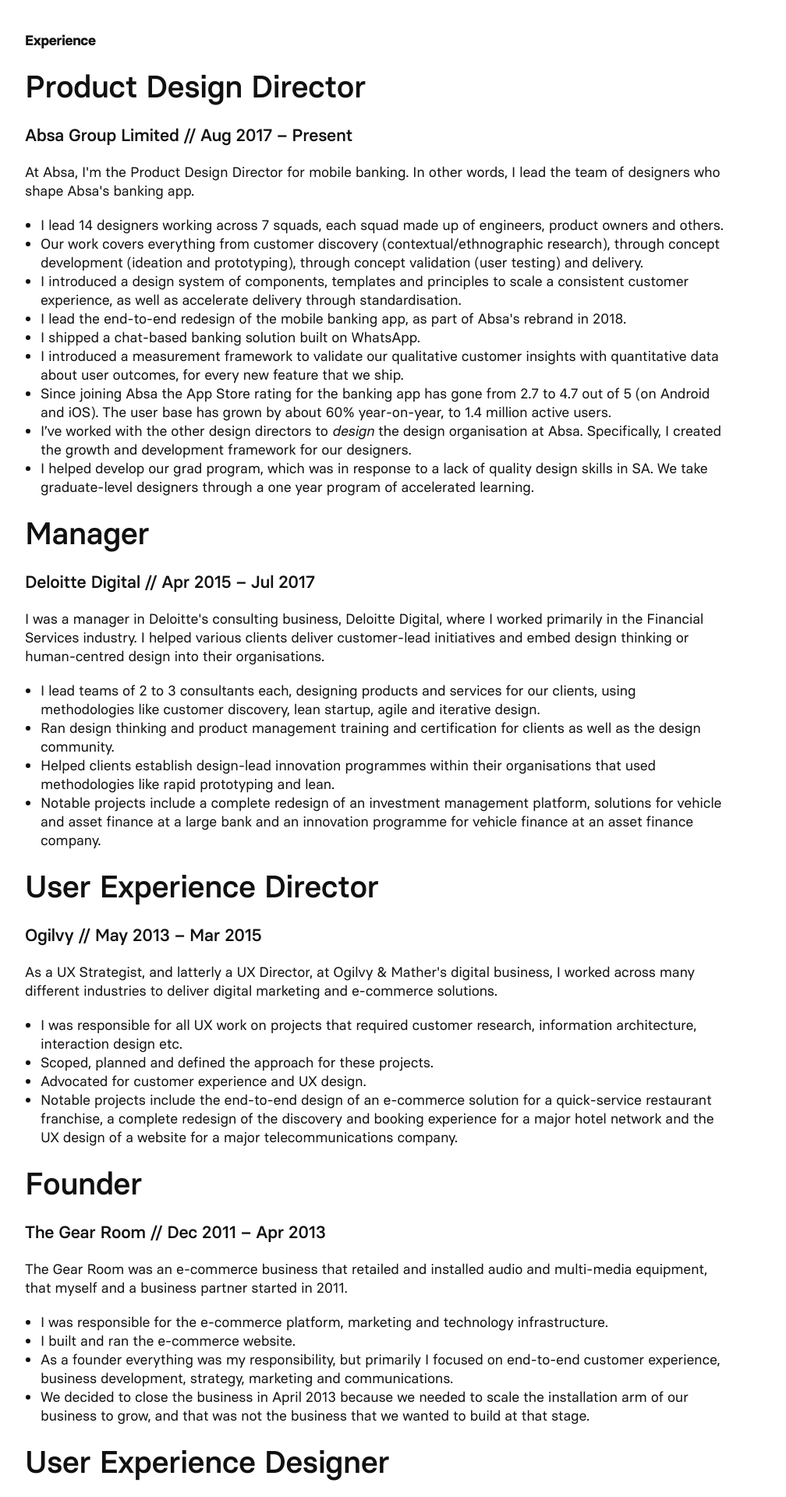
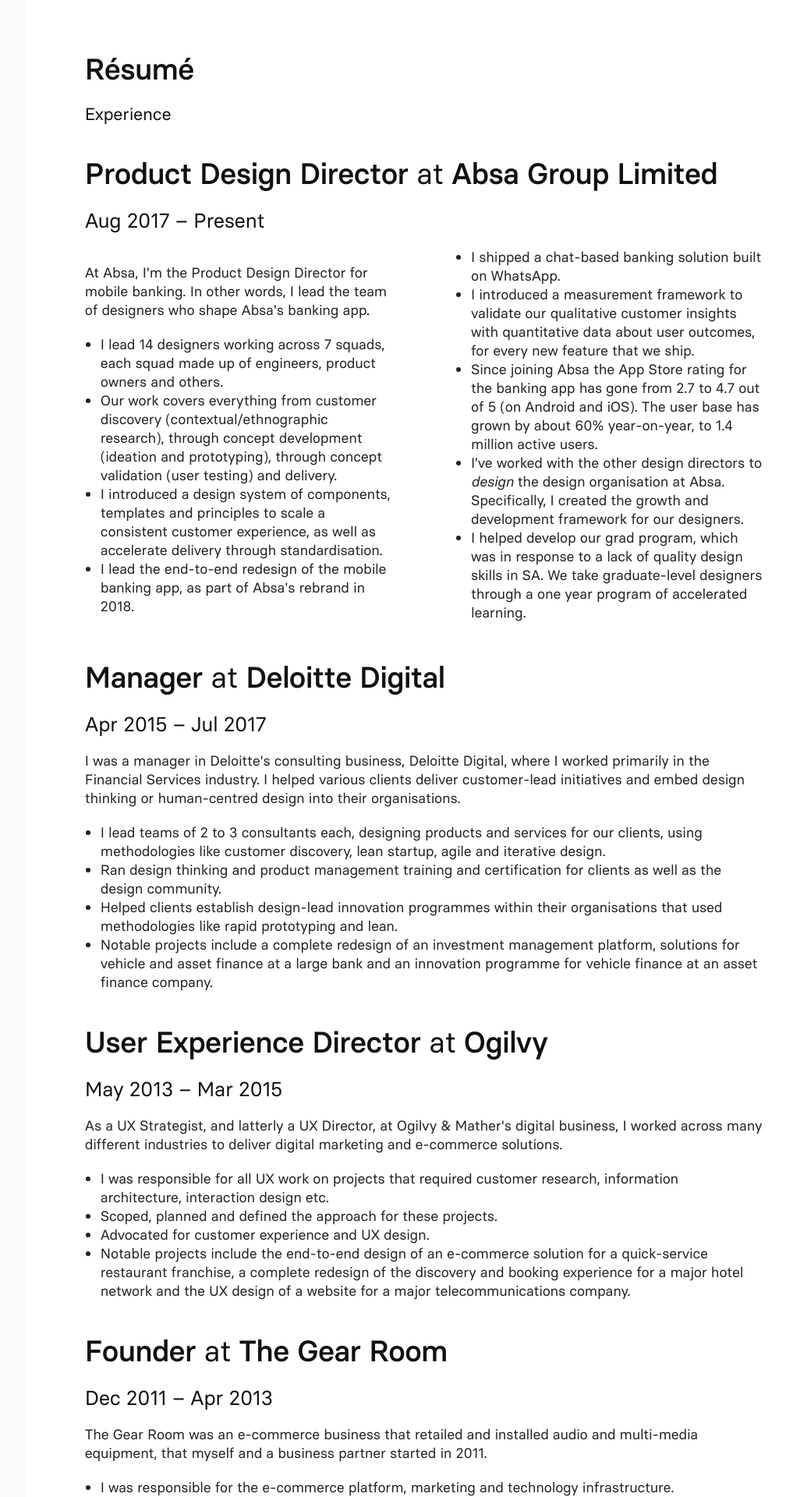
Before and after one commit to stuartwiener/stuartwiener.github.io, a Jekyll site: the page built from experience.html, in a window 1280 px wide. Shown: the top 1920 px of the page at 78% size, without its empty margins (96-1104 px from the left). Built offline with Jekyll 4.4.1, drawn with Linux system fonts in a browser that asks for light colours; some of the changed text lies outside the part shown.

Commit message:
restructure

```diff
--- a/_layouts/default.html
+++ b/_layouts/default.html
@@ -6,7 +6,7 @@
     <meta http-equiv="X-UA-Compatible" content="IE=edge">
     <meta name="viewport" content="width=device-width, initial-scale=1">
 
-    <title>{% if page.title %}{{ page.title | escape }}{% else %}{{ site.title | escape }}{% endif %}</title>
+    <title>{{ site.title | escape }} {% if page.title %} — {{ page.title | escape }}{% endif %}</title>
     <meta name="description" content="{% if page.excerpt %}{{ page.excerpt | strip_html | strip_newlines | truncate: 160 }}{% else %}{{ site.description }}{% endif %}">
 
     <link rel="stylesheet" href="{{ "/css/main.css" | prepend: site.baseurl }}">
@@ -17,7 +17,9 @@
   <body>
 
     <div class="site">
-          {{ content }}
+
+      {{ content }}
+
     </div>
 
     <script>
--- a/_sass/_layout.scss
+++ b/_sass/_layout.scss
@@ -1,16 +1,24 @@
+html, body {
+  background: var(--background);
+}
 .site {
-  margin: 40px 20px;
+  margin: 0;
+  padding: 40px 20px 40px 20px;
+  min-height: 100vh;
+  box-sizing: border-box;
+  background: var(--elevated-bg);
 }
-header {
-  margin-top: 10vw;
-}
+
 @media screen and (min-width: 720px) {
   .site {
-    margin: 40px 10vw 40px 10vw;
+    margin: 0 4vw;
+    padding: 4vw 4vw 40px 4vw;
   }
 }
-@media screen and (min-width: 960px) {
+@media screen and (min-width: 1280px) {
   .site {
-    margin: 40px 20vw 40px 10vw;
+    margin: 0 10vw;
+    padding: 5vw 6vw 40px 6vw;
+    max-width: 1440px;
   }
 }
--- a/_sass/_typography.scss
+++ b/_sass/_typography.scss
@@ -3,11 +3,11 @@
  */
 
 html {
-  font-family: var(--sans-serif);
-  font-size: var(--size-4);
-  line-height: var(--lineheight-4);
+  font-family: 'basiersquare', sans-serif;
+  font-size: 18px;
+  line-height: 24px;
   font-weight: 400;
-  color: var(--foreground);
+  color: var(--secondary);
   -webkit-text-size-adjust: 100%;
 }
 
@@ -16,39 +16,44 @@
 }
 
 ::-moz-selection {
-  color: var(--background);
+  color: var(--primary);
   background: var(--color-1);
+  text-shadow: none;
 }
 ::selection {
-  color: var(--background);
+  color: var(--primary);
   background: var(--color-1);
+  text-shadow: none;
 }
 a {
-  color: var(--foreground);
-  text-decoration: underline;
-  position: relative;
-  text-decoration-color: var(--color-1);
+  color: var(--color-1);
+  text-decoration: none;
+  background-size: 1px 1em;
+  box-shadow:
+    inset 0 -0.16em var(--background),
+    inset 0 -0.2em var(--color-1);
+  display: inline;
+  text-shadow:
+    -2px -2px var(--background),
+    -2px 2px var(--background),
+    2px -2px var(--background),
+    2px 2px var(--background);
   cursor: pointer;
 }
 a:hover {
-  color: var(--color-1);
+  color: var(--primary);
+  box-shadow:
+    inset 0 -0.16em var(--background),
+    inset 0 -0.2em var(--primary);
 }
 strong {
   font-weight: 700;
 }
 
 p {
-  font-size: var(--size-4);
-  line-height: var(--lineheight-4);
-  letter-spacing: var(--letterspacing-4);
-  margin: 20px 0;
-  font-weight: 400;
-}
-ol, ul {
-  font-size: var(--size-4);
-  line-height: var(--lineheight-4);
-  letter-spacing: var(--letterspacing-4);
-  padding: 0 0 0 20px;
+  font-size: 18px;
+  line-height: 24px;
+  letter-spacing: -0.01em;
   margin: 20px 0;
 }
 img {
@@ -57,119 +62,79 @@
   margin: 0;
   padding: 0;
 }
-
-h1 {
-  font-size: var(--size-2);
-  line-height: var(--lineheight-2);
-  letter-spacing: var(--letterspacing-2);
+ol, ul {
+  font-size: 18px;
+  line-height: 24px;
+  letter-spacing: -0.01em;
+  padding: 0 0 0 20px;
   margin: 20px 0;
-  font-weight: 500;
-  color: var(--foreground);
 }
 
-h2 {
-  font-size: var(--size-3);
-  line-height: var(--lineheight-3);
-  letter-spacing: var(--letterspacing-3);
-  margin: 20px 0;
-  font-weight: 500;
-  color: var(--foreground);
+.content {
+  column-count: 2;
+  column-gap: 80px;
 }
 
-h3 {
-  font-size: var(--size-4);
-  line-height: var(--lineheight-4);
-  letter-spacing: var(--letterspacing-4);
+.title, h1 {
+  font-size: 38px;
+  line-height: 50px;
+  letter-spacing: -0.015em;
+  font-weight: 500;
+  margin: 40px 0 20px;
+  color: var(--primary);
+}
+
+.heading, h2 {
+  font-size: 26px;
+  line-height: 30px;
+  letter-spacing: -0.015em;
+  font-weight: 400;
   margin: 20px 0;
-  font-weight: 700;
-  color: var(--foreground);
+  color: var(--primary);
+}
+
+.subheading, h3 {
+  font-size: 22px;
+  line-height: 24px;
+  letter-spacing: -0.01em;
+  font-weight: 400;
+  margin: 20px 0;
+  color: var(--primary);
+}
+
+.dim {
+  font-weight: 400;
 }
 
 blockquote {
-  font-size: var(--size-4);
-  line-height: var(--lineheight-4);
-  letter-spacing: var(--letterspacing-4);
+  font-size: 18px;
+  line-height: 24px;
+  letter-spacing: -0.01em;
   padding: 0;
   margin: 20px 0;
-  font-style: italic;
 }
 
 header {
   h1, p{
     display: inline;
-    font-size: var(--size-2);
-    line-height: var(--lineheight-2);
-    letter-spacing: var(--letterspacing-2);
+    font-size: 38px;
+    line-height: 50px;
+    letter-spacing: -0.015em;
     font-weight: 500;
+    color: var(--primary);
   }
   img {
     display: block;
-    height: 80px;
+    height: 110px;
     border-radius: 50%;
-    margin-bottom: 20px;
+    margin-bottom: 40px;
   }
 }
 
 @media screen and (min-width: 960px) {
 
-  html {
-    font-size: var(--size-3);
-    line-height: var(--lineheight-3);
-  }
+}
 
-  p {
-    font-size: var(--size-3);
-    line-height: var(--lineheight-3);
-    letter-spacing: var(--letterspacing-3);
-    margin: 20px 0;
-  }
-  ol, ul {
-    font-size: var(--size-3);
-    line-height: var(--lineheight-3);
-    letter-spacing: var(--letterspacing-3);
-    padding: 0 0 0 20px;
-    margin: 20px 0;
-  }
+@media screen and (min-width: 1280px) {
 
-  h1 {
-    font-size: var(--size-1);
-    line-height: var(--lineheight-1);
-    letter-spacing: var(--letterspacing-1);
-    margin: 20px 0;
-  }
-
-  h2 {
-    font-size: var(--size-2);
-    line-height: var(--lineheight-2);
-    letter-spacing: var(--letterspacing-2);
-    margin: 20px 0;
-  }
-
-  h3 {
-    font-size: var(--size-3);
-    line-height: var(--lineheight-3);
-    letter-spacing: var(--letterspacing-3);
-    margin: 20px 0;
-  }
-
-  blockquote {
-    font-size: var(--size-3);
-    line-height: var(--lineheight-3);
-    letter-spacing: var(--letterspacing-3);
-    padding: 0;
-    margin: 20px 0;
-  }
-
-  header {
-    h1, p{
-      font-size: var(--size-1);
-      line-height: var(--lineheight-1);
-      letter-spacing: var(--letterspacing-1);
-    }
-    img {
-      height: 110px;
-      vertical-align: bottom;
-      margin-bottom: 20px;
-    }
-  }
 }
--- a/css/main.scss
+++ b/css/main.scss
@@ -64,31 +64,14 @@
   font-style: italic;
 }
 
-:root {
-  --background: #FBFCFC;
-  --foreground: #111111;
-  --color-1: #D11600;
-  --color-2: #E6CBC8;
-
-  --size-1: 40px;
-  --size-2: 22px;
-  --size-3: 18px;
-  --size-4: 16px;
-
-  --lineheight-1: 55px;
-  --lineheight-2: 30px;
-  --lineheight-3: 24px;
-  --lineheight-4: 22px;
-
-  --letterspacing-1: -0.015em;
-  --letterspacing-2: -0.015em;
-  --letterspacing-3: -0.015em;
-  --letterspacing-4: -0.01em;
-
-  --sans-serif: 'basiersquare', sans-serif;
-
-  background: var(--background-1-color);
-}
+  :root {
+    --background: #FAFAFA;
+    --elevated-bg: #FFFFFF;
+    --primary: #111111;
+    --secondary: #222222;
+    --tertiary: #666666;
+    --color-1: #2383F4;
+  }
 
 // Import partials from `sass_dir` (defaults to `_sass`)
 @import
--- a/resume.html
+++ b/experience.html
@@ -1,12 +1,18 @@
 ---
 layout: default
 published: true
+title: Experience
 ---
+
+<header>
+    <h1>Résumé</h1>
+</header>
 
 <h3>Experience</h3>
 
-<h1>Product Design Director</h1>
-<h2>Absa Group Limited // Aug 2017 – Present</h2>
+<h1>Product Design Director <span class="dim">at</span> Absa Group Limited</h1>
+<h2>Aug 2017 – Present</h2>
+<div class="content">
 <p>At Absa, I'm the Product Design Director for mobile banking. In other words, I lead the team of designers who shape Absa's banking app.</p>
 <ul>
     <li>I lead 14 designers working across 7 squads, each squad made up of engineers, product owners and others.</li>
@@ -19,9 +25,10 @@
     <li>I’ve worked with the other design directors to <em>design</em> the design organisation at Absa. Specifically, I created the growth and development framework for our designers.</li>
     <li>I helped develop our grad program, which was in response to a lack of quality design skills in SA. We take graduate-level designers through a one year program of accelerated learning.</li>
 </ul>
+</div>
 
-<h1>Manager</h1>
-<h2>Deloitte Digital // Apr 2015 – Jul 2017</h2>
+<h1>Manager <span class="dim">at</span> Deloitte Digital</h1>
+<h2>Apr 2015 – Jul 2017</h2>
 <p>I was a manager in Deloitte's consulting business, Deloitte Digital, where I worked primarily in the Financial Services industry. I helped various clients deliver customer-lead initiatives and embed design thinking or human-centred design into their organisations.</p>
 <ul>
     <li>I lead teams of 2 to 3 consultants each, designing products and services for our clients, using methodologies like customer discovery, lean startup, agile and iterative design.</li>
@@ -30,8 +37,8 @@
     <li>Notable projects include a complete redesign of an investment management platform, solutions for vehicle and asset finance at a large bank and an innovation programme for vehicle finance at an asset finance company.</li>
 </ul>
 
-<h1>User Experience Director</h1>
-<h2>Ogilvy // May 2013 – Mar 2015</h2>
+<h1>User Experience Director <span class="dim">at</span> Ogilvy</h1>
+<h2>May 2013 – Mar 2015</h2>
 <p>As a UX Strategist, and latterly a UX Director, at Ogilvy & Mather's digital business, I worked across many different industries to deliver digital marketing and e-commerce solutions.</p>
 <ul>
     <li>I was responsible for all UX work on projects that required customer research, information architecture, interaction design etc.</li>
@@ -40,8 +47,8 @@
     <li>Notable projects include the end-to-end design of an e-commerce solution for a quick-service restaurant franchise, a complete redesign of the discovery and booking experience for a major hotel network and the UX design of a website for a major telecommunications company.</li>
 </ul>
 
-<h1>Founder</h1>
-<h2>The Gear Room // Dec 2011 – Apr 2013</h2>
+<h1>Founder <span class="dim">at</span> The Gear Room</h1>
+<h2>Dec 2011 – Apr 2013</h2>
 <p>The Gear Room was an e-commerce business that retailed and installed audio and multi-media equipment, that myself and a business partner started in 2011.</p>
 <ul>
     <li>I was responsible for the e-commerce platform, marketing and technology infrastructure.</li>
@@ -50,8 +57,8 @@
     <li>We decided to close the business in April 2013 because we needed to scale the installation arm of our business to grow, and that was not the business that we wanted to build at that stage.</li>
 </ul>
 
-<h1>User Experience Designer</h1>
-<h2>Chillisoft Solution Services // Apr 2012 – Apr 2013</h2>
+<h1>User Experience Designer <span class="dim">at</span> Chillisoft Solution Services</h1>
+<h2>Apr 2012 – Apr 2013</h2>
 <p>I was a UX designer at Chillisoft Solution Services—a software development company based in Durban. I worked on the UX design of a number of custom software systems.</p>
 <ul>
     <li>Delivered journey maps, information architecture, interaction design and interface design as part of an agile deliver team.</li>
@@ -60,16 +67,16 @@
     <li>Notable projects include a logistics management platform for a major shipping company and a contractor (plumbing, electrical, building etc) management platform for a startup.</li>
 </ul>
 
-<h1>Art Director</h1>
-<h2>OneLife // Dec 2008 – Mar 2012</h2>
+<h1>Art Director <span class="dim">at</span> OneLife</h1>
+<h2>Dec 2008 – Mar 2012</h2>
 <p>OneLife is a non-profit church based in KwaZulu Natal. I was part of the design team, primarily responsible for the website and digital communications.</p>
 <ul>
     <li>Shipped two end-to-end redesigns of the website as the organisation scaled. As part of this I was responsible for SEO, content strategy, analytics and all the day-to-day operations of running a website.</li>
     <li>Designed and art-directed media production (web, video, print, multi-media) for many events, campaigns and other communication programmes.</li>
 </ul>
 
-<h1>Software Developer</h1>
-<h2>Chillisoft Solution Services // Jan 2008 – Dec 2008</h2>
+<h1>Software Developer <span class="dim">at</span> Chillisoft Solution Services</h1>
+<h2>Jan 2008 – Dec 2008</h2>
 <p>I was a software developer at Chillisoft Solution Services—a software development company based in Durban.</p>
 <ul>
     <li>I developed and shipped a number of .NET software solutions using agile and test-driven development.</li>
--- a/index.html
+++ b/index.html
@@ -4,7 +4,7 @@
 ---
 
 <header>
-    <img src="{{ site.url }}/images/stuart_wiener_2020.jpg" alt="Stuart Wiener">&nbsp;<h1><a href="{{ site.url }}">Stuart Wiener</a></h1>
-
-<p><span class="invisible">Stuart Wiener</span> is a designer. He leads a diverse and passionate team at Absa Bank, in sunny Johannesburg, South Africa. He <a href="https://stuartwiener.substack.com">writes</a> occasionally, <a href="https://twitter.com/stuartwiener">tweets</a>, reads, <a href="https://instagram.com/stuartwiener">takes pictures</a> of his family and sometimes submits <a href="https://github.com/stuartwiener">pull requests</a>. You can <a onclick="window.location.href='mailto:hello'+'@'+'stuartwiener.com';">email him</a> to get in touch.</p>
+    <img src="{{ site.url }}/images/stuart_wiener_2020.jpg" alt="Stuart Wiener">
+    <h1><a href="{{ site.url }}">Stuart Wiener</a></h1>
+    <p><span class="invisible">Stuart Wiener</span> is a designer. He leads a diverse and passionate team at Absa Bank, in sunny South Africa. He <a href="https://stuartwiener.substack.com">writes</a> occasionally, <a href="https://twitter.com/stuartwiener">tweets</a>, reads, <a href="https://instagram.com/stuartwiener">takes pictures</a> of his family and sometimes submits <a href="https://github.com/stuartwiener">pull requests</a>. You can <a onclick="window.location.href='mailto:hello'+'@'+'stuartwiener.com';">email him</a> to get in touch.</p>
 </header>
```
Also changed, not shown: about.html (added, +8 -0 lines), images/absa.svg (added), images/centre church.svg (added), images/chillisoft.svg (added), images/deloitte.svg (added), images/gear room.svg (added), images/ogilvy.svg (added), images/onelife.svg (added), images/stub.svg (added), 3 other files.
